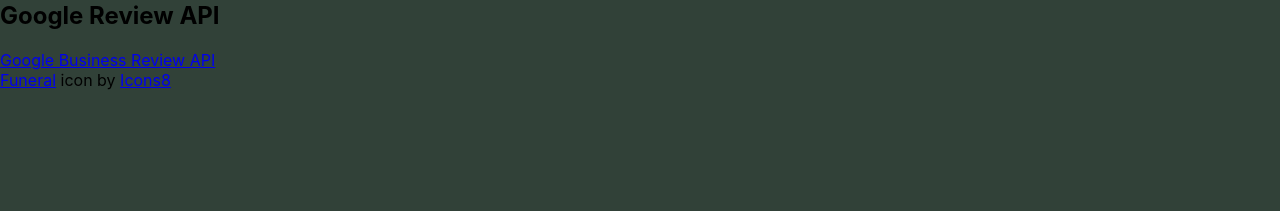
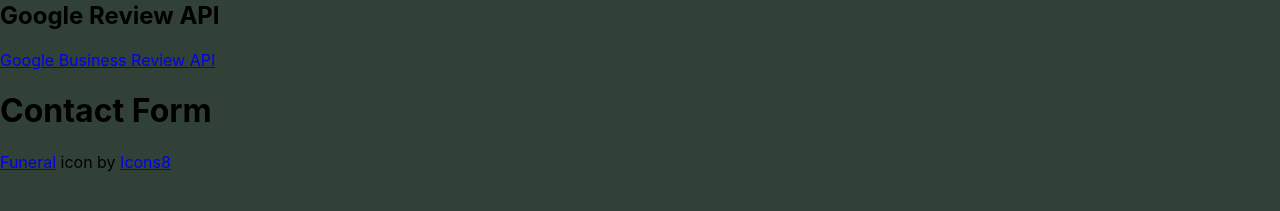
Before and after one commit to codiemaureen/Marys_Funeral_Ministry, a React (Create React App) app: page / in a window 1280 px wide. Shown: the part 533-744 px from the top of the page. Built offline with nearby package versions, Linux system fonts and the light colour scheme.

Commit message:
Adding Contact Form Component

```diff
--- /dev/null
+++ b/src/components/Contact.js
@@ -0,0 +1,9 @@
+const Contact = () => {
+  return (
+    <div>
+      <h1>Contact Form</h1>
+    </div>
+  )
+}
+
+export default Contact
--- a/src/components/Footer.js
+++ b/src/components/Footer.js
@@ -1,8 +1,15 @@
+import Contact from "./Contact"
+
 const Footer = () => {
   return (
     <div>
-      <footer><a target="_blank" rel="noreferrer" href="https://icons8.com/icon/BbVmpdYi9O6H/funeral">Funeral</a> icon by <a target="_blank" rel="noreferrer"
-      href="https://icons8.com">Icons8</a></footer>
+      <footer>
+        <Contact />
+        <div className="iconCredit">
+          <a target="_blank" rel="noreferrer" href="https://icons8.com/icon/BbVmpdYi9O6H/funeral">Funeral</a> icon by <a target="_blank" rel="noreferrer"
+          href="https://icons8.com">Icons8</a>
+        </div>
+      </footer>
     </div>
   )
 }
```
